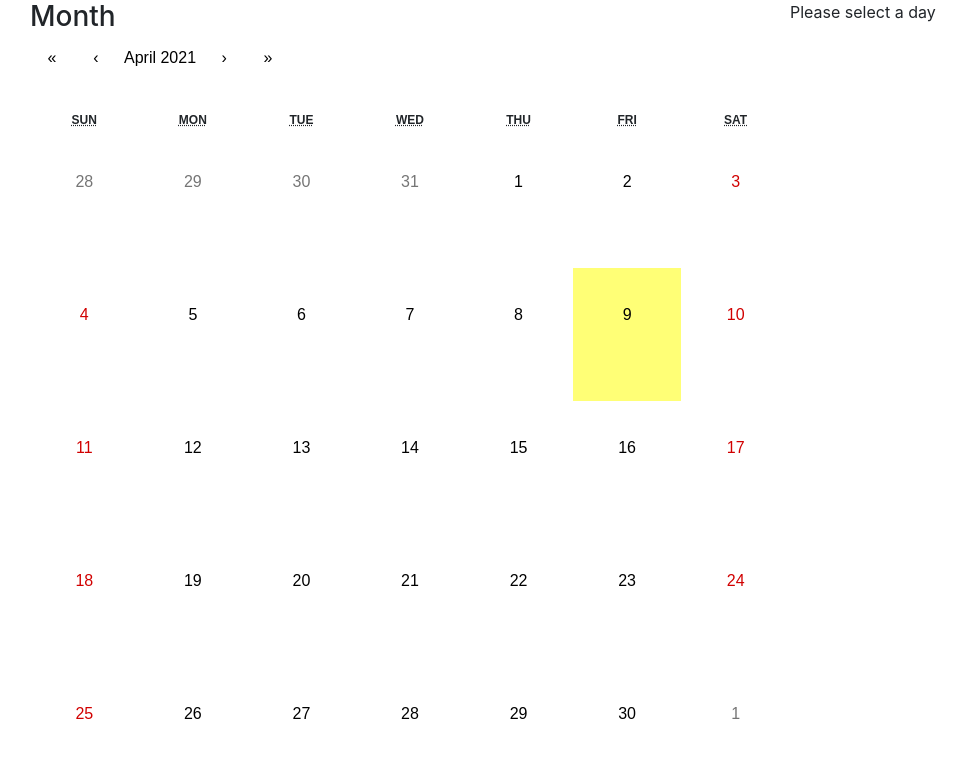
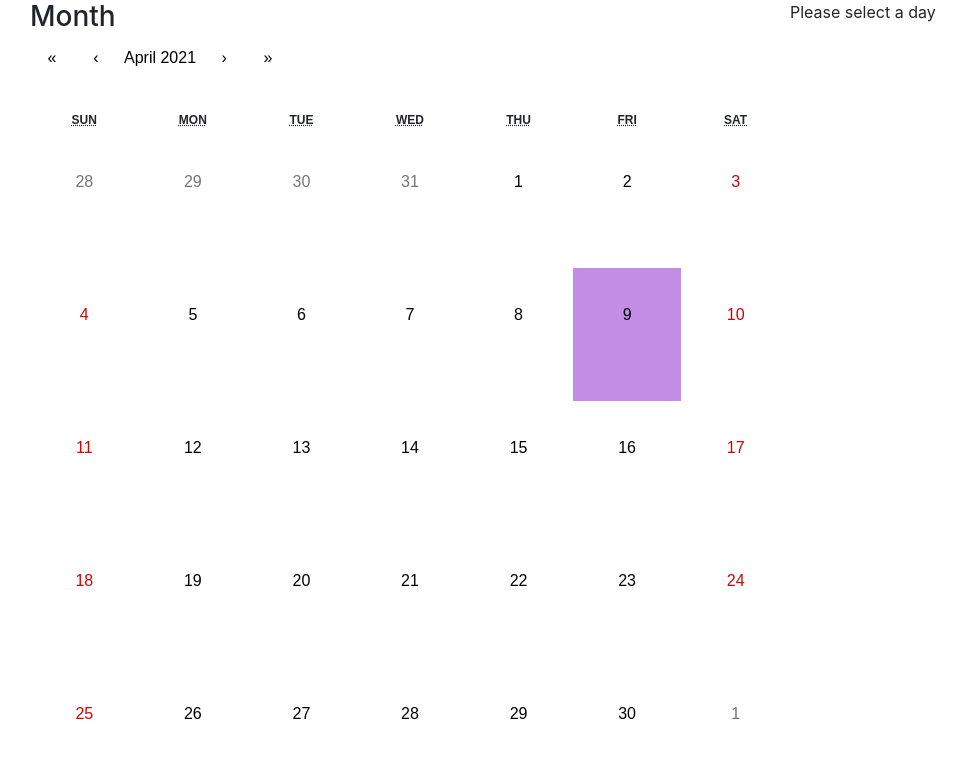
Before and after one commit to Tisdale511/chingu-calendar-front-end, a React (Create React App) app: page / in a window 1280 px wide. Shown: the top 758 px of the page, without its empty margins (40-1007 px from the left). Built offline with nearby package versions, Linux system fonts and the light colour scheme; no server answers.

Commit message:
current day tile color changed from yellow to purple

```diff
--- a/src/index.css
+++ b/src/index.css
@@ -122,7 +122,7 @@ code {
   background-color: #e6e6e6;
 }
 .react-calendar__tile--now {
-  background: #ffff76;
+  background: #c38de3;
 }
 .react-calendar__tile--now:enabled:hover,
 .react-calendar__tile--now:enabled:focus {
--- a/src/index.js
+++ b/src/index.js
@@ -3,11 +3,16 @@ import ReactDOM from 'react-dom';
 import App from './App';
 import reportWebVitals from './reportWebVitals';
 import 'bootstrap/dist/css/bootstrap.min.css';
+// import { BrowserRouter } from "react-router-dom";
+
+
 //Our css
 import './index.css';
 ReactDOM.render(
   <React.StrictMode>
-    <App />
+    {/* <BrowserRouter> */}
+      <App />
+    {/* </BrowserRouter> */}
   </React.StrictMode>,
   document.getElementById('root')
 );
```
